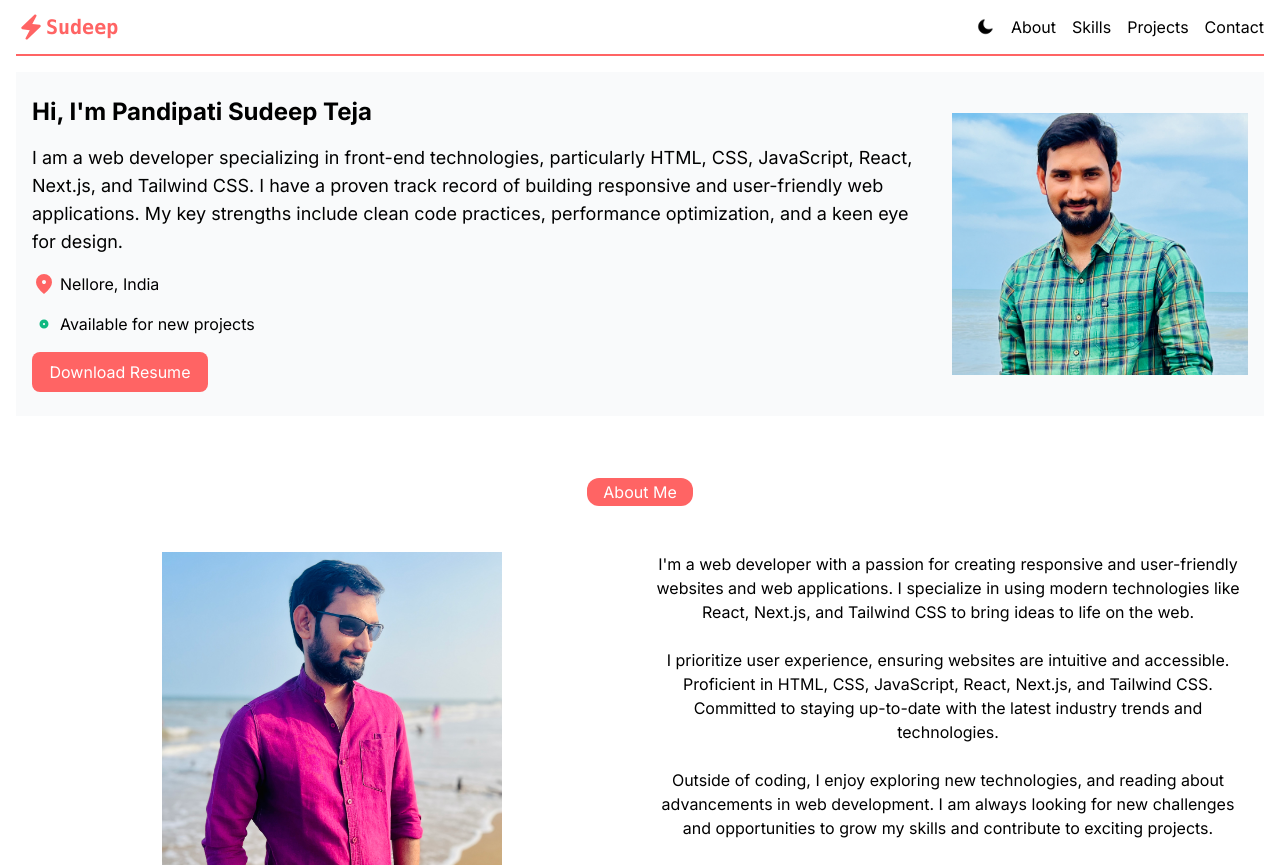
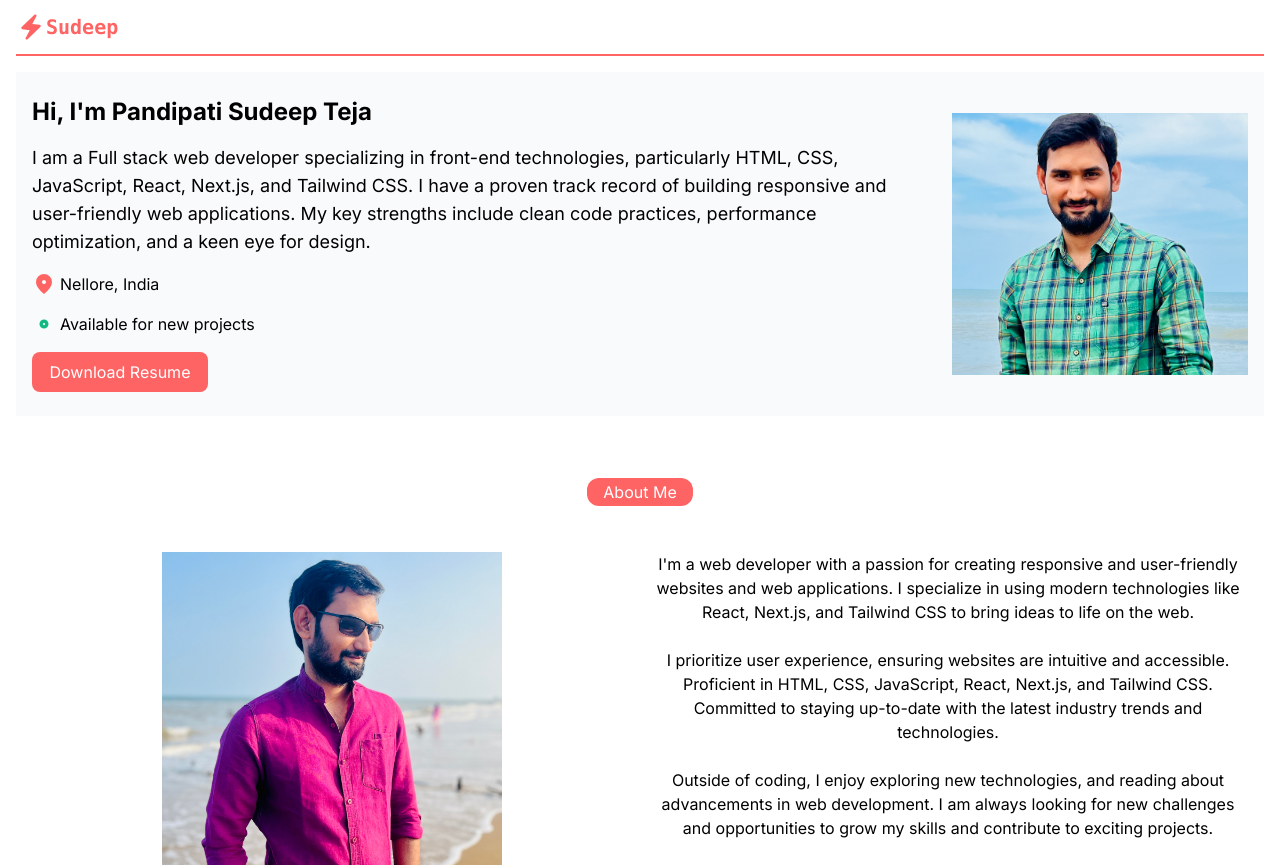
Before and after one commit to psudeepteja/sudeep_portfolio, a Next.js app: page / in a window 1280 px wide. Shown: the top 867 px of the page. Built offline with nearby package versions, Linux system fonts and the light colour scheme.

Commit message:
for new build

```diff
--- a/package.json
+++ b/package.json
@@ -9,12 +9,9 @@
     "lint": "next lint"
   },
   "dependencies": {
-    "i18next": "^25.2.1",
-    "i18next-browser-languagedetector": "^8.2.0",
     "next": "14.2.4",
     "react": "^18",
     "react-dom": "^18",
-    "react-i18next": "^15.5.3",
     "react-slick": "^0.30.3"
   },
   "devDependencies": {
--- a/src/components/About/index.js
+++ b/src/components/About/index.js
@@ -1,25 +1,26 @@
 "use client"
 import { data } from "@/constant/text";
-import { useTranslation } from "react-i18next";
+// import { useTranslation } from "react-i18next";
 // import Image from "next/image";
 
 export default function About() {
-    const { t } = useTranslation();
+    // const { t } = useTranslation();
     return (
         <div className="px-4 py-6 md:px-4 md:py-16 ">
             <div className='text-center '>
-                <span className="bg-[#FF6464] text-[#fff] px-4 py-1 inline rounded-xl">{t("aboutMeTitle")}</span>
+                <span className="bg-[#FF6464] text-[#fff] px-4 py-1 inline rounded-xl">About Me</span>
             </div>
             <div className="grid md:grid-cols-2 justify-center gap-4 mt-6 md:mt-12">
                 <div className="flex justify-center">
                     <img src='/sudeep_3.jpeg' height="240" width="340" alt="image" />
                 </div>
                 <div className="text-center">
-                    <p>{t("aboutMeText1")}</p>
+                    {/* <p>{t("aboutMeText1")}</p> */}
+                    <p>I'm a web developer with a passion for creating responsive and user-friendly websites and web applications. I specialize in using modern technologies like React, Next.js, and Tailwind CSS to bring ideas to life on the web.</p>
                     <br />
-                    <p>{t("aboutMeText2")}</p>
+                    <p>I prioritize user experience, ensuring websites are intuitive and accessible. Proficient in HTML, CSS, JavaScript, React, Next.js, and Tailwind CSS. Committed to staying up-to-date with the latest industry trends and technologies.</p>
                     <br />
-                    <p>{t("aboutMeText3")}</p>
+                    <p>Outside of coding, I enjoy exploring new technologies, and reading about advancements in web development. I am always looking for new challenges and opportunities to grow my skills and contribute to exciting projects.</p>
                 </div>
             </div>
         </div>
--- a/src/components/Hero/index.js
+++ b/src/components/Hero/index.js
@@ -3,10 +3,10 @@ import Image from "next/image";
 import { data } from '@/constant/text'
 import { MaterialSymbolsLocationOn } from "@/icons/Location";
 import { PhDotFill } from "@/icons/dot";
-import { useTranslation } from "react-i18next";
+// import { useTranslation } from "react-i18next";
 
 export default function Hero() {
-    const { t } = useTranslation();
+    // const { t } = useTranslation();
 
     return (
         <div className="px-4 py-6 flex flex-col md:flex-row-reverse gap-8 md:items-center">
@@ -14,8 +14,8 @@ export default function Hero() {
                 <img src='/sudeep_2.jpeg' height="280" width="400" alt="image" />
             </div>
             <div className="md:w-3/4 flex flex-col gap-4">
-                <p className="text-xl md:text-2xl font-bold text-center md:text-left">{t("prefix")} {data.name}</p>
-                <p className="text-sm md:text-lg"> {t("profileDescription")}</p>
+                <p className="text-xl md:text-2xl font-bold text-center md:text-left">Hi, I'm Pandipati Sudeep Teja</p>
+                <p className="text-sm md:text-lg"> I am a Full stack web developer specializing in front-end technologies, particularly HTML, CSS, JavaScript, React, Next.js, and Tailwind CSS. I have a proven track record of building responsive and user-friendly web applications. My key strengths include clean code practices, performance optimization, and a keen eye for design.</p>
                 <p className="flex gap-1"><span><MaterialSymbolsLocationOn /></span> <span>Nellore, India</span></p>
                 <p className="flex gap-1"><span><PhDotFill /></span> <span>Available for new projects</span></p>
                 <button className="bg-[#FF6464] py-2 w-44 rounded-lg text-[#fff]">Download Resume</button>
--- a/src/components/NavBar/index.js
+++ b/src/components/NavBar/index.js
@@ -4,12 +4,12 @@ import { MaterialSymbolsMenu } from '@/icons/MenuIcon'
 import { GgClose } from '@/icons/close'
 import Theme from '../Theme'
 import { navLinks } from '@/constant/navLinks'
-import { useTranslation } from "react-i18next";
-import "../../transulation/i18n"; // import i18n config
+// import { useTranslation } from "react-i18next";
+// import "../../transulation/i18n"; // import i18n config
 
 export default function NavBar() {
     const [isOpen, setIsOpen] = useState(false);
-    const { t, i18n } = useTranslation();
+    // const { t, i18n } = useTranslation();
     const [hasMounted, setHasMounted] = useState(false)
 
     const changeLanguage = (lang) => {
@@ -30,14 +30,14 @@ export default function NavBar() {
                 <div>
                     <Theme />
                 </div>
-                <div>
+                {/* <div>
                     {hasMounted && i18n.language === 'en' && (
                         <button onClick={() => changeLanguage("te")}>తెలుగు</button>
                     )}
                     {hasMounted && i18n.language === 'te' && (
                         <button onClick={() => changeLanguage('en')}>English</button>
                     )}
-                </div>
+                </div> */}
                 {!isOpen ? (
                     <div onClick={handleClick}>
                         <MaterialSymbolsMenu />
@@ -53,7 +53,7 @@ export default function NavBar() {
                     ))}
                 </div>
             )}
-            <div className='hidden md:flex md:justify-end items-center gap-4'>
+            {/* <div className='hidden md:flex md:justify-end items-center gap-4'>
                 <Theme />
                 {hasMounted && i18n.language === 'en' && (
                     <button onClick={() => changeLanguage("te")}>తెలుగు</button>
@@ -64,7 +64,7 @@ export default function NavBar() {
                 {navLinks.map((item, idx) => (
                     <a key={idx} href={item.link} className='hidden md:flex'>{item.name}</a>
                 ))}
-            </div>
+            </div> */}
         </>
     )
 }
--- a/src/components/Projects/index.js
+++ b/src/components/Projects/index.js
@@ -3,7 +3,7 @@
 import React from "react";
 import Slider from "react-slick";
 import './styles.css'
-import { useTranslation } from "react-i18next";
+// import { useTranslation } from "react-i18next";
 
 export default function Projects() {
   const webPages = [
@@ -14,7 +14,7 @@ export default function Projects() {
     { title: "Recipie App", url: "https://vgts-task-green.vercel.app", img: "/Recipie.png" },
     // {title: "Bill Buddy App", url:"https://bill-buddy-app.vercel.app"},
   ]
-  const {t}= useTranslation();
+  // const {t}= useTranslation();
 
   const settings = {
     infinite: true,
@@ -43,10 +43,10 @@ export default function Projects() {
   return (
     <div className="px-4 py-6 md:px-4 md:py-16">
       <div className='text-center pb-8'>
-        <span className="bg-[#FF6464] text-[#fff] px-4 py-1 inline rounded-xl">{t("projectTitle")}</span>
+        <span className="bg-[#FF6464] text-[#fff] px-4 py-1 inline rounded-xl">Projects</span>
       </div>
       <div>
-        <p className="pt-2 pb-6">{t("projectDes")}</p>
+        <p className="pt-2 pb-6">Here are some of the projects I’ve worked on, showcasing my skills in frontend development, and building responsive, user-centric web applications. Each project highlights a different aspect of my technical abilities, from integrating APIs to implementing scalable component-based architectures.</p>
       </div>
       <div className="slider-container">
         <Slider {...settings}>
--- a/src/components/Skills/index.js
+++ b/src/components/Skills/index.js
@@ -1,19 +1,19 @@
 "use client"
 import { skills } from '@/constant/skills'
-import { useTranslation } from 'react-i18next';
+// import { useTranslation } from 'react-i18next';
 // import Image from 'next/image'
 
 export default function Skills() {
-const { t } = useTranslation();
+// const { t } = useTranslation();
 
     return (
         <div className="px-4 py-6 md:px-4 md:py-6">
             <div className="grid grid-col-3 justify-center gap-4">
                 <div className='text-center'>
-                    <span className="bg-[#FF6464] text-[#fff] px-4 py-1 inline rounded-xl">{t("skillsTitle")}</span>
+                    <span className="bg-[#FF6464] text-[#fff] px-4 py-1 inline rounded-xl">Skills</span>
                 </div>
                 <div>
-                    <p className="py-2">{t("skillsDes")}</p>
+                    <p className="py-2">The skills, tools and technologies I am really good at:</p>
                 </div>
                 <div>
                 </div>
--- a/src/locales/en/translation.json
+++ b/src/locales/en/translation.json
@@ -1,7 +1,7 @@
 {
   "name": "Pandipati Sudeep Teja",
   "prefix": "Hi, I'm",
-  "profileDescription": "I am a web developer specializing in front-end technologies, particularly HTML, CSS, JavaScript, React, Next.js, and Tailwind CSS. I have a proven track record of building responsive and user-friendly web applications. My key strengths include clean code practices, performance optimization, and a keen eye for design.",
+  "profileDescription": "I am a Full stack web developer specializing in front-end technologies, particularly HTML, CSS, JavaScript, React, Next.js, and Tailwind CSS. I have a proven track record of building responsive and user-friendly web applications. My key strengths include clean code practices, performance optimization, and a keen eye for design.",
   "aboutMeTitle":"About Me",
   "aboutMeText1": "I'm a web developer with a passion for creating responsive and user-friendly websites and web applications. I specialize in using modern technologies like React, Next.js, and Tailwind CSS to bring ideas to life on the web.",
   "aboutMeText2": "I prioritize user experience, ensuring websites are intuitive and accessible. Proficient in HTML, CSS, JavaScript, React, Next.js, and Tailwind CSS. Committed to staying up-to-date with the latest industry trends and technologies.",
--- a/src/transulation/i18n.js
+++ b/src/transulation/i18n.js
@@ -1,28 +1,28 @@
-"use client"
-import i18n from "i18next";
-import { initReactI18next } from "react-i18next";
-import LanguageDetector from "i18next-browser-languagedetector";
+// "use client"
+// import i18n from "i18next";
+// import { initReactI18next } from "react-i18next";
+// import LanguageDetector from "i18next-browser-languagedetector";
 
-import translationEN from "../locales/en/translation.json";
-import translationTE from "../locales/te/translation.json";
+// import translationEN from "../locales/en/translation.json";
+// import translationTE from "../locales/te/translation.json";
 
-const resources = {
-  en: { translation: translationEN },
-  te: { translation: translationTE },
-};
+// const resources = {
+//   en: { translation: translationEN },
+//   te: { translation: translationTE },
+// };
 
-i18n
-  .use(LanguageDetector)
-  .use(initReactI18next)
-  .init({
-    resources,
-    fallbackLng: "en",
-    interpolation: { escapeValue: false },
-    fallbackLng: 'en',
-    detection: {
-      order: ['cookie', 'localStorage', 'navigator', 'htmlTag'],
-      caches: ['cookie'],
-    },
-  });
+// i18n
+//   .use(LanguageDetector)
+//   .use(initReactI18next)
+//   .init({
+//     resources,
+//     fallbackLng: "en",
+//     interpolation: { escapeValue: false },
+//     fallbackLng: 'en',
+//     detection: {
+//       order: ['cookie', 'localStorage', 'navigator', 'htmlTag'],
+//       caches: ['cookie'],
+//     },
+//   });
 
-export default i18n;
+// export default i18n;
```
Also changed, not shown: 1 other file (tests, documents, lock files or other folders).
